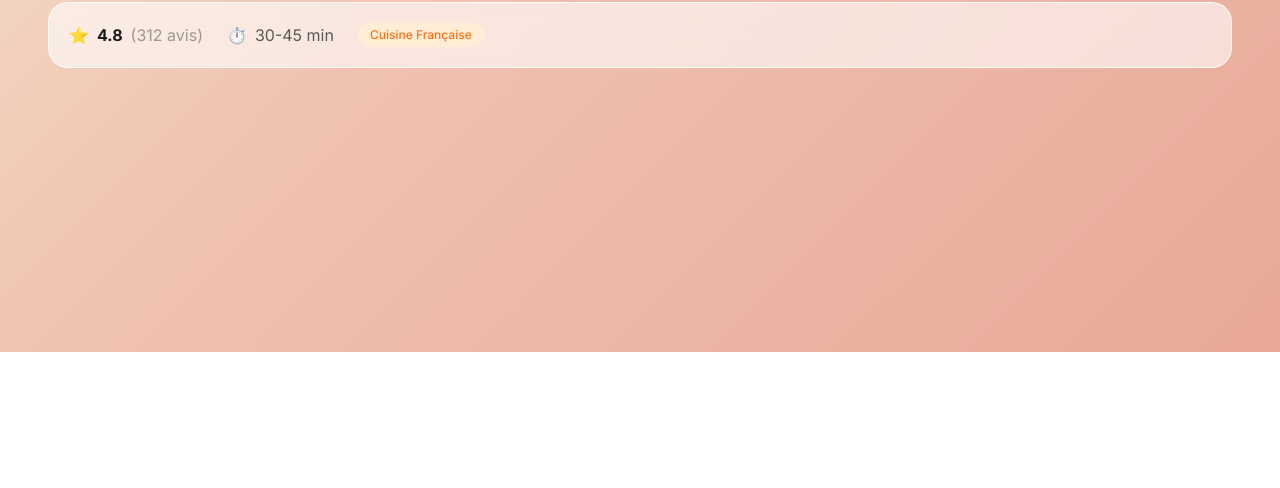
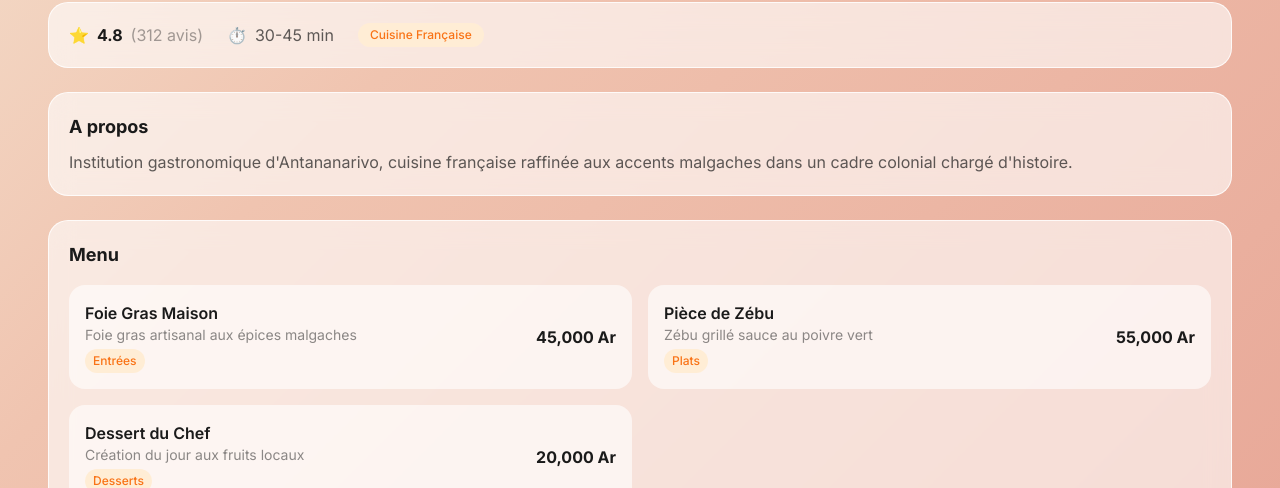
Before and after one commit to mika020911/Resto-Tana, a React (Vite) app in the folder frontend/: page /restaurant/1 in a window 1280 px wide. Shown: the part 464-952 px from the top of the page. Before the commit the page ends 816 px from the top, so only its background shows below. Built offline with nearby package versions, Linux system fonts and the light colour scheme.

Commit message:
ajoute de galscard menu dans rastaurant.jsx

```diff
--- a/frontend/src/pages/Restaurant.jsx
+++ b/frontend/src/pages/Restaurant.jsx
@@ -43,6 +43,35 @@ export default function Restaurant() {
                 <span className="text-xs bg-orange-100 text-orange-500 font-medium px-3 py-1 rounded-full">{resto.categorie}</span>
               </div>
             </div>
+            {/* Description */}
+            <div className="glass-card p-5 mb-6">
+              <h2 className="font-bold text-dark text-lg mb-2">
+                A propos
+              </h2>
+              <p className="text-dark/70 leading-relaxed ">{resto.description}</p>
+
+            </div>
+            {/* Menu */}
+           <div className="glass-card p-5">
+            <h2 className="font-bold text-dark text-lg mb-4">Menu</h2>
+            <div className="grid grid-cols-1 md:grid-cols-2 gap-4">
+              {resto.menu.map((plat) =>(
+                <div
+                key={plat.id}
+                className="flex items-center justify-between bg-white/60 rounded-2xl p-4">
+                  <div>
+                  <p className="font-semibold text-dark">{plat.nom}</p>
+                  <p className="text-dark/50 text-sm">{plat.description}</p>
+                  <span className="text-xs bg-orange-100 text-orange-500 font-medium px-2 py-1 rounded-full mt-1 inline-block">{plat.categorie}
+                  </span>
+                  </div>
+                  <p className="font-bold text-dark ml-4 whitespace-nowrap">{plat.prix.toLocaleString()} Ar</p>
+                </div>
+
+              ))}
+            </div>
+
+           </div>
     </main>
   );
 }
```
